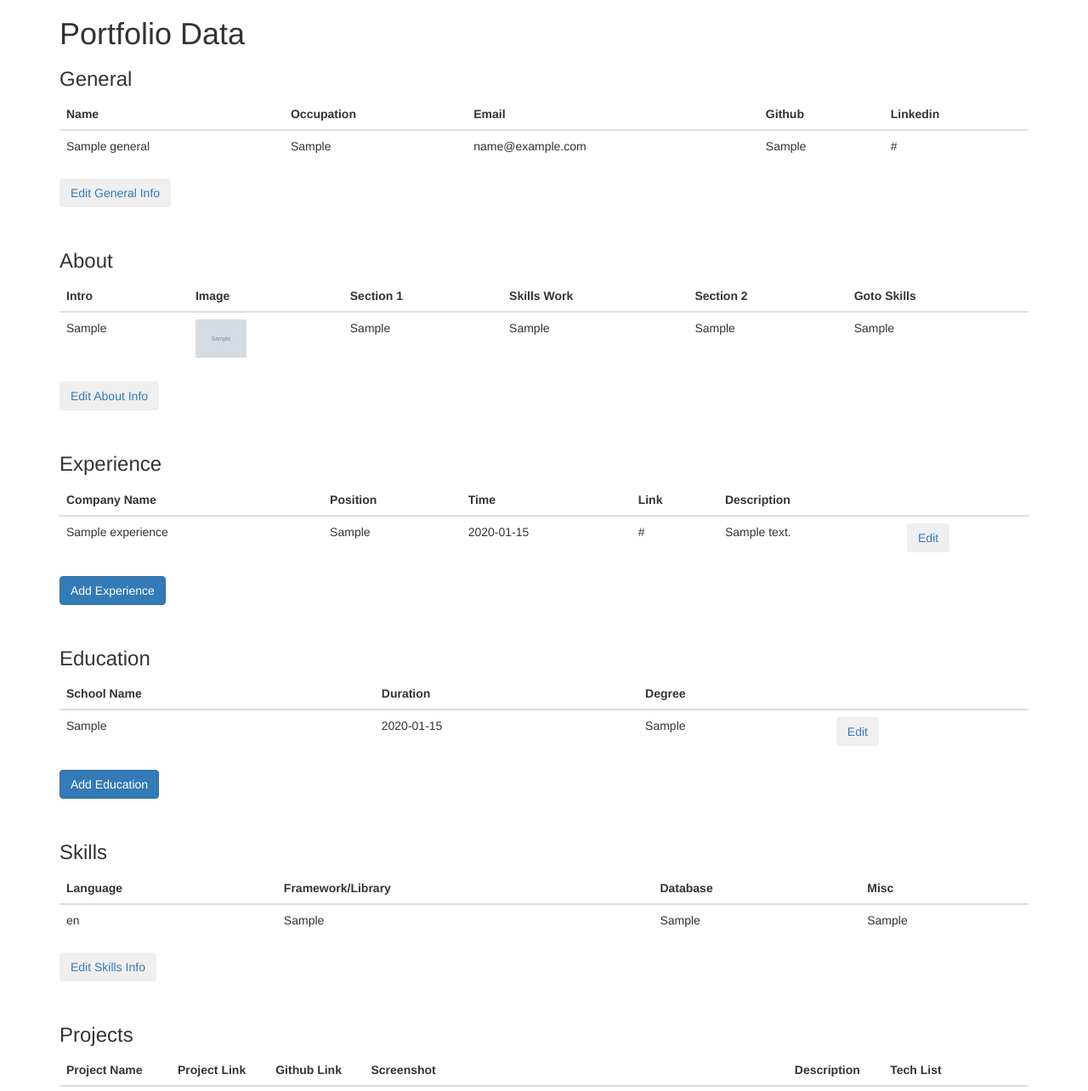
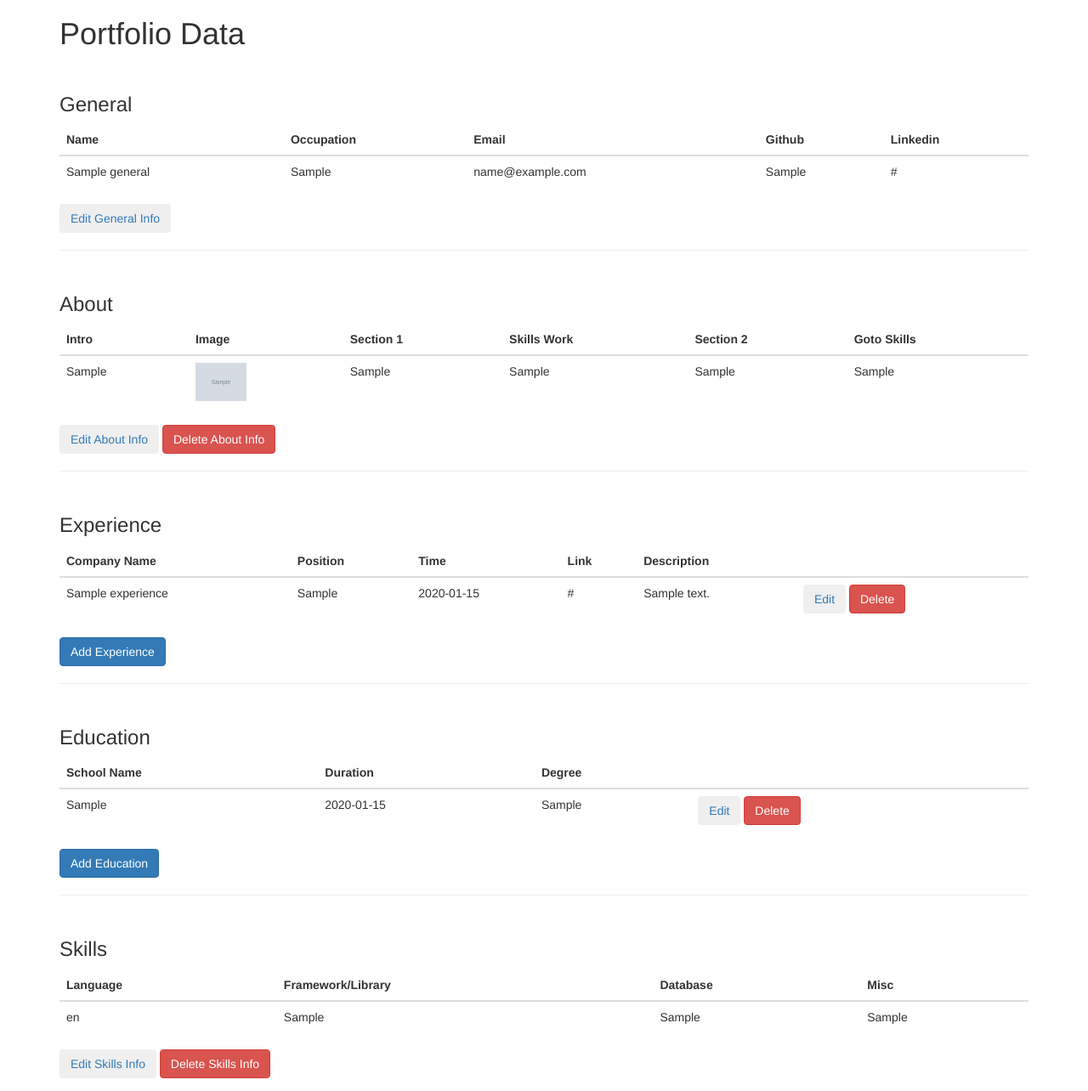
Before and after one commit to phamtony/api-portfolio, a Flask app: page / in a window 1280 px wide. Shown: the top 1284 px of the page at 85% size. Run offline with Flask 2, Linux system fonts and the light colour scheme; tables that the repository leaves empty hold one stand-in row (values such as "Sample post"); grey boxes marked "Sample" are stand-in pictures; some libraries are stand-ins or nearby versions.

Commit message:
delete methods. Refactoring

```diff
--- a/main.py
+++ b/main.py
@@ -127,6 +127,14 @@ def edit_about():
     return render_template("form_template.html", form=edit_about, image=image, title="About")
 
 
+@app.route("/delete-about")
+def delete_about():
+    about_info = About.query.get(user_id)
+    db.session.delete(about_info)
+    db.session.commit()
+    return redirect((url_for("home")))
+
+
 @app.route("/experience", methods=["GET", "POST"])
 def add_experience():
     #Refactor later with authentication and login
@@ -148,26 +156,7 @@ def add_experience():
     return render_template("form_template.html", form=form, title="Experience")
 
 
-@app.route("/education", methods=["GET", "POST"])
-def add_education():
-    # Refactor later with authentication and login
-    general = General.query.get(user_id)
-    form = EducationForm()
-    if request.method == "POST" and form.validate_on_submit():
-        new_education = Education(
-            school=form.school.data,
-            time=form.time.data,
-            degree=form.degree.data,
-            general=general,
-        )
-        db.session.add(new_education)
-        db.session.commit()
-        return redirect(url_for("home"))
-
-    return render_template("form_template.html", form=form, title="Education")
-
-
-@app.route('/experience/<int:id>', methods=["GET", "POST"])
+@app.route('/edit-experience/<int:id>', methods=["GET", "POST"])
 def edit_experience(id):
     experience = Experience.query.get(id)
     edit_experience = ExperienceForm(
@@ -189,7 +178,34 @@ def edit_experience(id):
     return render_template("form_template.html", form=edit_experience, title="Experience")
 
 
-@app.route('/education/<int:id>', methods=["GET", "POST"])
+@app.route('/delete-experience/<int:id>')
+def delete_experience(id):
+    experience_info = Experience.query.get(id)
+    db.session.delete(experience_info)
+    db.session.commit()
+    return redirect(url_for("home"))
+
+
+@app.route("/education", methods=["GET", "POST"])
+def add_education():
+    # Refactor later with authentication and login
+    general = General.query.get(user_id)
+    form = EducationForm()
+    if request.method == "POST" and form.validate_on_submit():
+        new_education = Education(
+            school=form.school.data,
+            time=form.time.data,
+            degree=form.degree.data,
+            general=general,
+        )
+        db.session.add(new_education)
+        db.session.commit()
+        return redirect(url_for("home"))
+
+    return render_template("form_template.html", form=form, title="Education")
+
+
+@app.route('/edit-education/<int:id>', methods=["GET", "POST"])
 def edit_education(id):
     education = Education.query.get(id)
     edit_education = EducationForm(
@@ -205,6 +221,14 @@ def edit_education(id):
         return redirect(url_for("home"))
 
     return render_template("form_template.html", form=edit_education, title="Education")
+
+
+@app.route('/delete-education/<int:id>', methods=["GET", "POST"])
+def delete_education(id):
+    education_info = Education.query.get(id)
+    db.session.delete(education_info)
+    db.session.commit()
+    return redirect(url_for("home"))
 
 
 @app.route("/skills", methods=["GET", "POST"])
@@ -245,6 +269,14 @@ def edit_skills():
     return render_template("form_template.html", form=edit_skills, title="Skills")
 
 
+@app.route("/delete-skills")
+def delete_skills():
+    skills_info = Skills.query.get(user_id)
+    db.session.delete(skills_info)
+    db.session.commit()
+    return redirect(url_for("home"))
+
+
 @app.route("/project", methods=["GET", "POST"])
 def add_project():
     general = General.query.get(user_id)
@@ -271,7 +303,7 @@ def add_project():
     return render_template("form_template.html", form=form, title="Project")
 
 
-@app.route("/projects/<int:id>", methods=["GET", "POST"])
+@app.route("/edit-project/<int:id>", methods=["GET", "POST"])
 def edit_project(id):
     project_info = Project.query.get(id)
     image = project_info.screenshot
@@ -299,12 +331,24 @@ def edit_project(id):
     return render_template("form_template.html", form=edit_project, title="Project", image=image)
 
 
-@app.route('/json-test')
-def json_test():
-    skills = Skills.query.get(user_id)
-    general = General.query.get(user_id)
-    about = About.query.get(user_id)
-    return jsonify(skills=skills.to_dict(), general=general.to_dict(), about=about.to_dict())
+@app.route("/delete-project/<int:id>")
+def delete_project(id):
+    project_info = Project.query.get(id)
+    db.session.delete(project_info)
+    db.session.commit()
+    return redirect(url_for("home"))
+
+
+@app.route('/json')
+def json_reveal():
+    skills = Skills.query.get(user_id).to_dict()
+    general = General.query.get(user_id).to_dict()
+    about = About.query.get(user_id).to_dict()
+    experience = [experience.to_dict() for experience in Experience.query.all()]
+    education = [ed.to_dict() for ed in Education.query.all()]
+    projects = [project.to_dict() for project in Project.query.all()]
+
+    return jsonify(skills=skills, general=general, about=about, experience=experience, education=education, projects=projects)
 
 
 if __name__ == "__main__":
--- a/templates/includes/about_data.html
+++ b/templates/includes/about_data.html
@@ -24,6 +24,7 @@
     </table>
 
     <a href="{{ url_for('edit_about') }}"><button type="button" class="btn btn-light">Edit About Info</button></a>
+    <a href="{{ url_for('delete_about') }}"><button type="button" class="btn btn-danger">Delete About Info</button></a>
 {% else %}
     <a href="{{ url_for('about') }}"><button type="button" class="btn btn-primary">Add About Info</button></a>
 {% endif %}
--- a/templates/includes/education_data.html
+++ b/templates/includes/education_data.html
@@ -23,6 +23,7 @@
             </td>
         <td>
             <a href="{{ url_for('edit_education', id=education.id) }}"><button type="button" class="btn btn-light">Edit</button></a>
+            <a href="{{ url_for('delete_education', id=education.id) }}"><button type="button" class="btn btn-danger">Delete</button></a>
         </td>
         </tr>
     {% endfor %}
--- a/templates/includes/experience_data.html
+++ b/templates/includes/experience_data.html
@@ -31,6 +31,7 @@
             </td>
         <td>
             <a href="{{ url_for('edit_experience', id=experience.id) }}"><button type="button" class="btn btn-light">Edit</button></a>
+            <a href="{{ url_for('delete_experience', id=experience.id) }}"><button type="button" class="btn btn-danger">Delete</button></a>
         </td>
         </tr>
     {% endfor %}
--- a/templates/includes/project_data.html
+++ b/templates/includes/project_data.html
@@ -23,6 +23,7 @@
             <td>{{ project.tech_list }}</td>
         <td>
             <a href="{{ url_for('edit_project', id=project.id) }}"><button type="button" class="btn btn-light">Edit</button></a>
+            <a href="{{ url_for('delete_project', id=project.id) }}"><button type="button" class="btn btn-danger">Delete</button></a>
         </td>
         </tr>
     {% endfor %}
--- a/templates/includes/skills_data.html
+++ b/templates/includes/skills_data.html
@@ -20,6 +20,7 @@
     </table>
 
     <a href="{{ url_for('edit_skills') }}"><button type="button" class="btn btn-light">Edit Skills Info</button></a>
+    <a href="{{ url_for('delete_skills') }}"><button type="button" class="btn btn-danger">Delete Skills Info</button></a>
 {% else %}
     <a href="{{ url_for('skills') }}"><button type="button" class="btn btn-primary">Add Skills Info</button></a>
 {% endif %}
--- a/templates/index.html
+++ b/templates/index.html
@@ -6,23 +6,33 @@
     <div class="container" style="margin-bottom: 50px;">
         <div class="row">
             <div class="col-xs-12">
-                <h1>Portfolio Data</h1>
+                <h1 style="padding-bottom: 30px;">Portfolio Data</h1>
 
                 <h3>General</h3>
                 {% if general_info %}
                     {% include'/includes/general_data.html' %}
 
+                    <hr>
+
                     <h3 style="margin-top: 50px;">About</h3>
                     {% include'/includes/about_data.html' %}
+
+                    <hr>
 
                     <h3 style="margin-top: 50px;">Experience</h3>
                     {% include'/includes/experience_data.html' %}
 
+                    <hr>
+
                     <h3 style="margin-top: 50px;">Education</h3>
                     {% include'/includes/education_data.html' %}
 
+                    <hr>
+
                     <h3 style="margin-top: 50px;">Skills</h3>
                     {% include'/includes/skills_data.html' %}
+
+                    <hr>
 
                     <h3 style="margin-top: 50px;">Projects</h3>
                     {% include'/includes/project_data.html' %}
```
